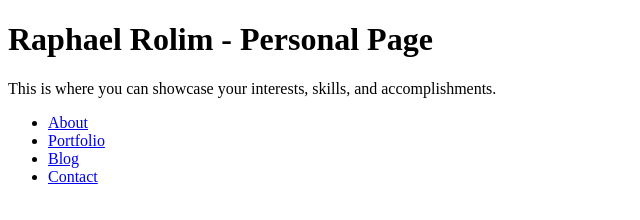
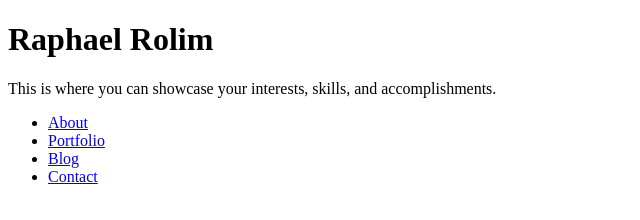
Before and after one commit to raphaelrolim/raphaelrolim.github.io, a plain HTML site: page index.html in a window 1280 px wide. Shown: the whole page, without its empty margins (0-640 px from the left). Drawn offline with Linux system fonts and the light colour scheme.

Commit message:
Update index.html

```diff
--- a/index.html
+++ b/index.html
@@ -2,10 +2,10 @@
 <html>
   <head>
     <meta charset="utf-8">
-    <title>Your Website Title</title>
+    <title>Home | Raphael Rolim</title>
   </head>
   <body>
-    <h1>Raphael Rolim - Personal Page</h1>
+    <h1>Raphael Rolim</h1>
     <p>This is where you can showcase your interests, skills, and accomplishments.</p>
     <ul>
       <li><a href="about.html">About</a></li>
```
